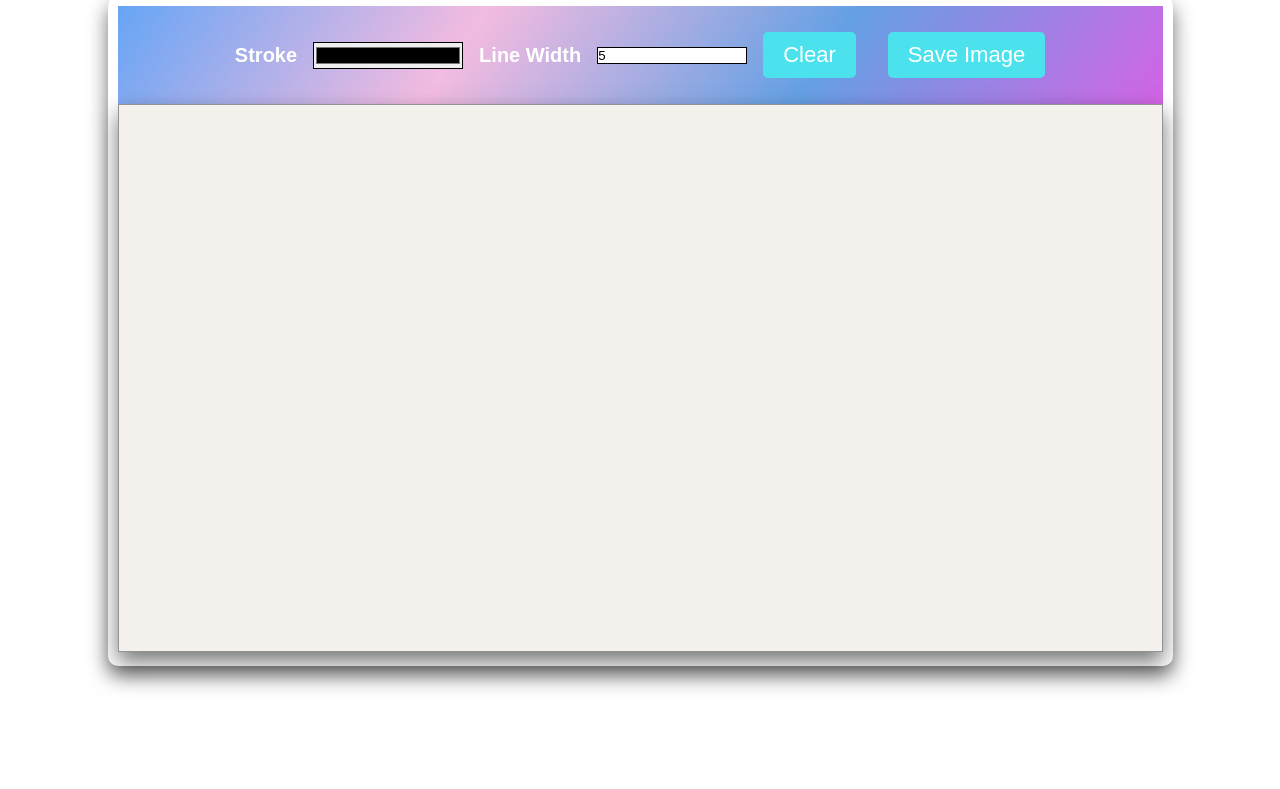
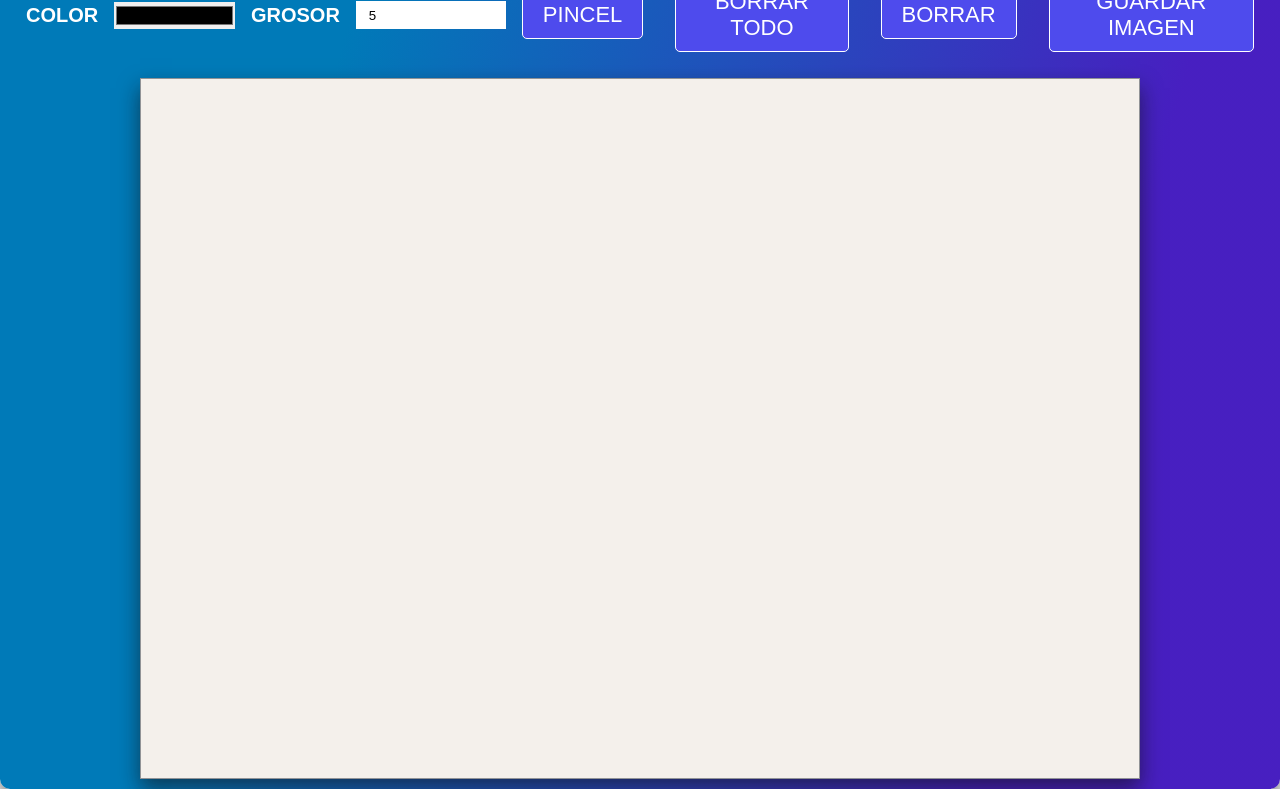
Before and after one commit to Carol21d/Drawing-App, a plain HTML site: page index.html in a window 1280 px wide. Shown: the part 79-868 px from the top of the page. Before the commit the page ends 800 px from the top, so only its background shows below. Drawn offline with Linux system fonts and the light colour scheme; a web font is replaced by a local one.

Commit message:
Drawing app terminada
Le hemos añadido que se pueda borra las parte que quiera el usuario sin necesidad que borre todo el lienzo.

```diff
--- a/css/style.css
+++ b/css/style.css
@@ -30,9 +30,7 @@ h1 {
     -webkit-background-clip: text;
     -webkit-text-fill-color: transparent;
     margin-bottom: 5px;
-    display: flex;
-    top: 0;
-    position: absolute;
+
 }
 
 .container {
@@ -44,7 +42,7 @@ h1 {
     border-radius: 10px;
     padding: 10px;
     box-shadow: 0 10px 20px rgba(3, 3, 3, 0.567);
-
+    background-image: linear-gradient( 105.9deg,  rgba(0,122,184,1) 24.4%, rgba(46,0,184,0.88) 80.5% );
 }
 
 
@@ -56,6 +54,9 @@ canvas {
     background-size: cover;
     border: 1px solid #919396;
     box-shadow: 0 10px 20px rgba(16, 16, 16, 0.567);
+    width: 1000px;
+    min-height: 700px;
+    display: block;
 }
 
 #toolbar {
@@ -65,7 +66,7 @@ canvas {
     align-items: center;
     padding: 10px 0;
     width: 100%;
-    background: linear-gradient(125deg, #67a5f5, #f3bbe0, #64a0e4, #d364e4);
+/* background-image: linear-gradient( 105.9deg,  rgba(0,122,184,1) 24.4%, rgba(46,0,184,0.88) 80.5% ); */
 }
 
 #toolbar * {
@@ -85,13 +86,18 @@ canvas {
 
 #toolbar input {
     width: 150px;
-    border: 1px solid black;
+    border:none;
 
 }
 
+#lineWidth{
+    height: 28px;
+    padding: 0.8rem;
+}
+
 #toolbar button {
-    background-color: #4be2ed;
-    border: none;
+    background-color: #4e4bed;
+    border: 1px solid white;
     border-radius: 5px;
     color: white;
     padding: 10px 20px;
@@ -105,10 +111,6 @@ canvas {
 }
 
 #toolbar button:hover{
-    background-color: #124170;
+    background-color:white;
+    color:#4e4bed;
 }
-
-
-/* canvas {
-    border: 2px solid #000;
-} */
--- a/index.html
+++ b/index.html
@@ -9,7 +9,7 @@
     <link href="https://fonts.googleapis.com/css2?family=Cairo:wght@200..1000&family=Finger+Paint&display=swap"
         rel="stylesheet">
     <link rel="stylesheet" href="css/style.css">
-    <title>Creador de Dibujos</title>
+    <title>Drawing App</title>
 </head>
 
 
@@ -19,12 +19,14 @@
     <h1>Drawing App</h1>
     <section class="container">
         <div id="toolbar">
-            <label for="stroke"> Stroke</label>
+            <label for="stroke">COLOR</label>
             <input id="stroke" name='stroke' type="color">
-            <label for="lineWidth">Line Width</label>
+            <label for="lineWidth">GROSOR</label>
             <input id="lineWidth" name='lineWidth' type="number" value="5">
-            <button id="clear">Clear</button>
-            <button type="button" class="save-img">Save Image</button>
+            <button id="pencilBtn" class="active">PINCEL</button>
+            <button id="clear">BORRAR TODO</button>
+            <button id="eraseBtn">BORRAR</button>
+            <button type="button" class="save-img">GUARDAR IMAGEN</button>
         </div>
         <div>
             <canvas id="drawingCanvas" width="800" height="400"></canvas>
--- a/js/canvas.js
+++ b/js/canvas.js
@@ -1,43 +1,25 @@
-// Se obtiene el elemento <canvas> del DOM utilizando getElementById, y se obtiene su contexto de representación bidimensional ('2d') mediante getContext. El contexto es necesario para realizar operaciones de dibujo en el lienzo.
 const canvas = document.getElementById('drawingCanvas');
 const ctx = canvas.getContext('2d');
 const toolbar = document.getElementById('toolbar');
 const saveImg = document.querySelector(".save-img");
-
-
-const canvasOffsetX = canvas.offsetLeft;
-const canvasOffsetY = canvas.offsetTop;
-
-
-canvas.width = window.innerWidth - canvasOffsetX;
-canvas.height = window.innerHeight - canvasOffsetY;
+const strokeInput = document.querySelector("#stroke");
+const pencilBtn = document.querySelector("#pencilBtn");
+const eraseBtn = document.querySelector("#eraseBtn");
 
 
 let isPainting = false;
 let lineWidth = 5;
+let currentTool = 'pencil';
+let originalStrokeStyle = '#000000'; //color por defecto
 
 
-toolbar.addEventListener('click', e =>{
-    if(e.target.id === 'clear'){
-        ctx.clearRect(0, 0, canvas.width, canvas.height);
-    }
-});
-
-// cambiar el color
-toolbar.addEventListener('change', e =>{
-    if(e.target.id === 'stroke'){
-        ctx.strokeStyle = e.target.value;
-    }
-
-    if(e.target.id === 'lineWidth'){
-        lineWidth = e.target.value;
-    }
-});
+const lineWidthInput = document.querySelector('#lineWidth');
+lineWidthInput.value = lineWidth;
 
 
 // funcion de dibujar
-const draw  = (e) => {
-    if(!isPainting){
+const draw = (e) => {
+    if (!isPainting) {
         return;
     }
 
@@ -48,11 +30,14 @@ const draw  = (e) => {
     ctx.lineCap = 'round';
 
     ctx.stroke();
-}
+};
+
+
+
 
 // controles de dibujo
 
-canvas.addEventListener('mousedown', (e) =>{
+canvas.addEventListener('mousedown', (e) => {
     isPainting = true;
 
     // obtenemos la posicion actualizada del canvas
@@ -61,11 +46,10 @@ canvas.addEventListener('mousedown', (e) =>{
     const y = e.clientY - canvasRect.top;
 
     ctx.beginPath();
-    ctx.moveTo (x, y);
+    ctx.moveTo(x, y);
 });
 
-
-canvas.addEventListener('mouseup' , e =>{
+canvas.addEventListener('mouseup', e => {
     isPainting = false;
     ctx.stroke();
     ctx.beginPath();
@@ -73,22 +57,78 @@ canvas.addEventListener('mouseup' , e =>{
 
 canvas.addEventListener('mousemove', draw);
 
+toolbar.addEventListener('click', e => {
+    if (e.target.id === 'clear') {
+        ctx.clearRect(0, 0, canvas.width, canvas.height);
+    }
 
-// guardar imagen
-saveImg.addEventListener("click", () =>{
-    const link = document.createElement("a"); // creamos el elemento
-    link.download = `${Date.now()}.jpg`;
-    link.href = canvas.toDataURL();
-    link.click();
-})
+    // cambia de herramienta
+    if (e.target.id === 'pencilBtn') {
+        currentTool = 'pencil';
+        pencilBtn.classList.add('active');
+        eraseBtn.classList.remove('active');
+        ctx.globalCompositeOperation = 'source-over'; // restaura  el modo de dibujo
+        ctx.strokeStyle = originalStrokeStyle; // restaura  el color del trazo
+    } else if (e.target.id === 'eraseBtn') {
+        currentTool = 'eraser';
+        eraseBtn.classList.add('active');
+        pencilBtn.classList.remove('active');
+        ctx.globalCompositeOperation = 'destination-out'; // activamos el borrador
+    }
+});
 
+// cambiamos el color
+toolbar.addEventListener('change', e => {
+    if (e.target.id === 'stroke') {
+        originalStrokeStyle = e.target.value;
+        if (currentTool === 'pencil') {
+            ctx.strokeStyle = originalStrokeStyle;
+        }
+    }
+    if (e.target.id === 'lineWidth') {
+        lineWidth = e.target.value;
+    }
+});
+
+
+
+
+
+
+// guardamos la  imagen
+if (saveImg) {
+
+
+    saveImg.addEventListener("click", () => {
+        const link = document.createElement("a"); // creamos el elemento
+        link.download = `my-paint${Date.now()}.png`;
+        link.href = canvas.toDataURL('image/png');
+        link.click();
+    });
+}
 // ajusta el tamaño del canvas
-function resizeCanvas(){
-    canvas.width = canvas.offsetWidth;
-    canvas.height = canvas.offsetHeight;
+function resizeCanvas() {
 
-    // redimensionamos el color del trazado
-    ctx.strokeStyle = document.getElementById('stroke').value;
+    const tempCanvas = document.createElement('canvas');
+    const tempCtx = tempCanvas.getContext('2d');
+    const canvasRect = canvas.getBoundingClientRect();
+
+    //guardamos el  contenido actual
+    tempCanvas.width = canvas.width;
+    tempCanvas.height = canvas.height;
+    tempCtx.drawImage(canvas, 0, 0);
+
+    // redimensiona  al nuevo tamaño
+    canvas.width = canvasRect.width;
+    canvas.height = canvasRect.height;
+
+    // se adapta al  contenido antiguo al nuevo tamaño
+    ctx.drawImage(tempCanvas, 0, 0, tempCanvas.width, tempCanvas.height, 0, 0, canvas.width, canvas.height);
+
+    // Restaurar propiedades de dibujo
+    ctx.strokeStyle = originalStrokeStyle;
+    ctx.lineWidth = lineWidth;
+    ctx.lineCap = "round";
 
 }
 
```
Also changed, not shown: 1 other file.
